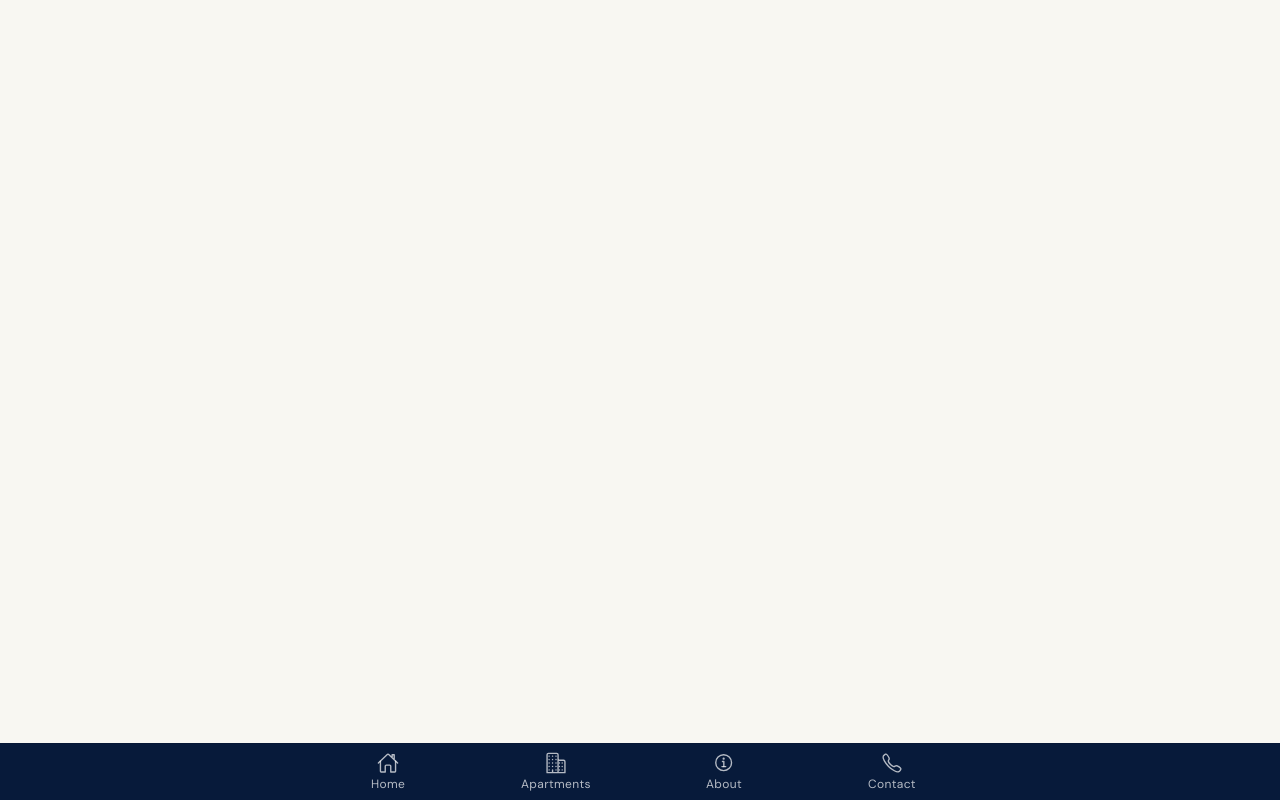
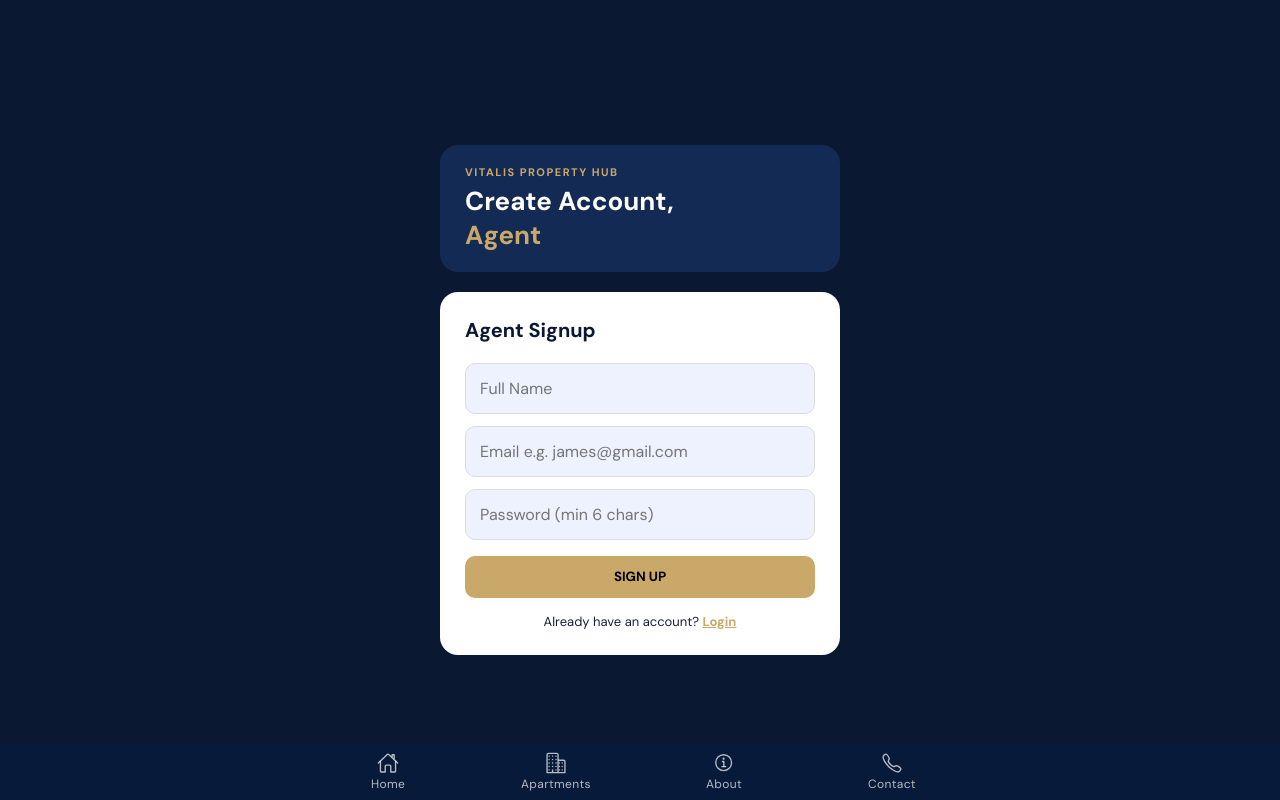
Before and after one commit to vitalisjustus82-dot/vitalis_property_hub, a React (Vite) app: page /agent/signup in a window 1280 px wide. Built offline with nearby package versions, Linux system fonts and the light colour scheme; no server answers.

Commit message:
fix register route to signup

```diff
--- a/src/App.tsx
+++ b/src/App.tsx
@@ -53,7 +53,7 @@ const App: React.FC = () => (
             component={ApartmentForm}
           />
           <Route exact path="/agent/login" component={AgentLogin} />
-          <Route exact path="/agent/register" component={AgentSignup} />
+          <Route exact path="/agent/signup" component={AgentSignup} />
           <Route exact path="/agent/dashboard" component={AgentDashboard} />
           <Route exact path="/">
             <Redirect to="/home" />
```
